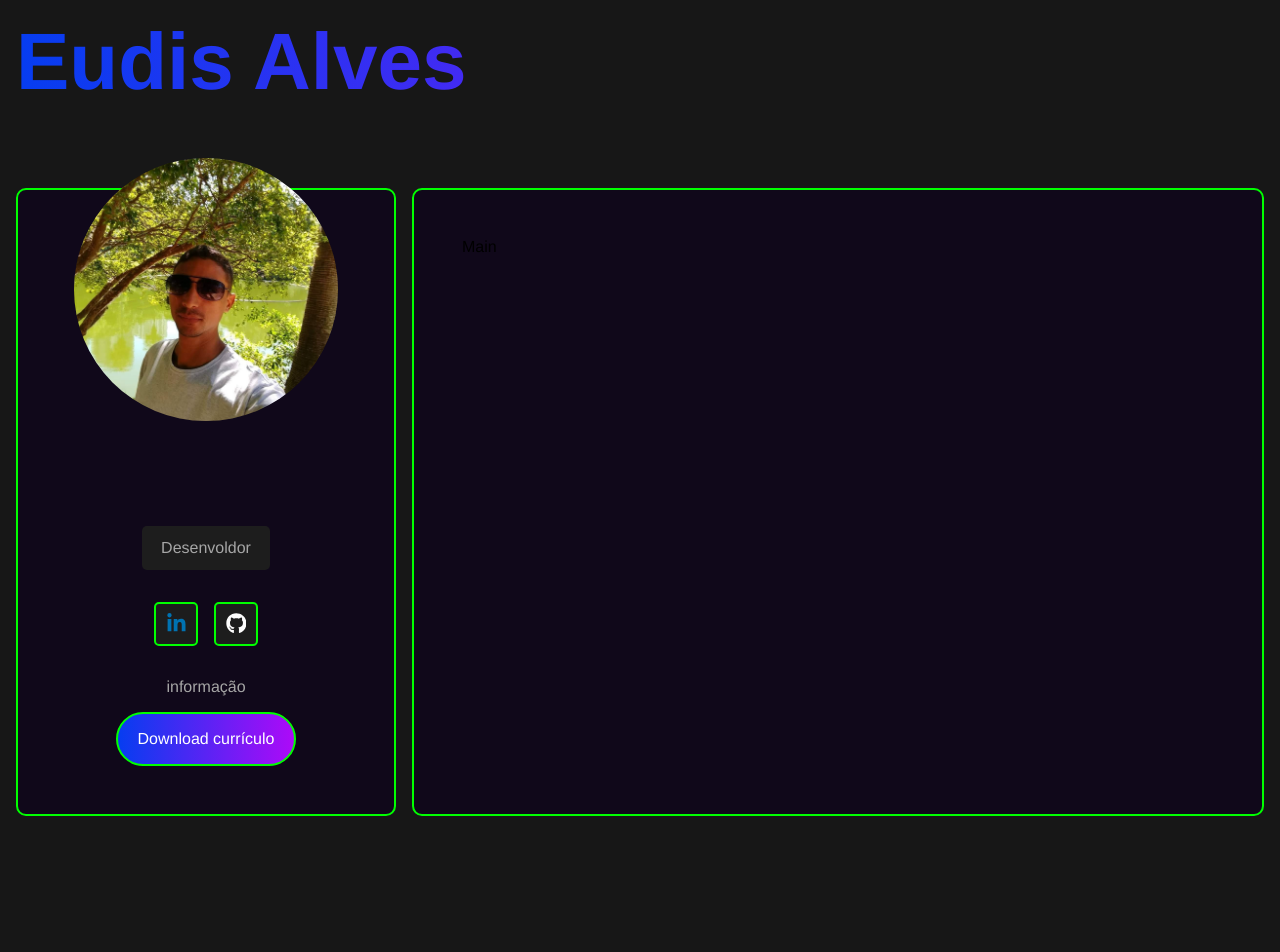
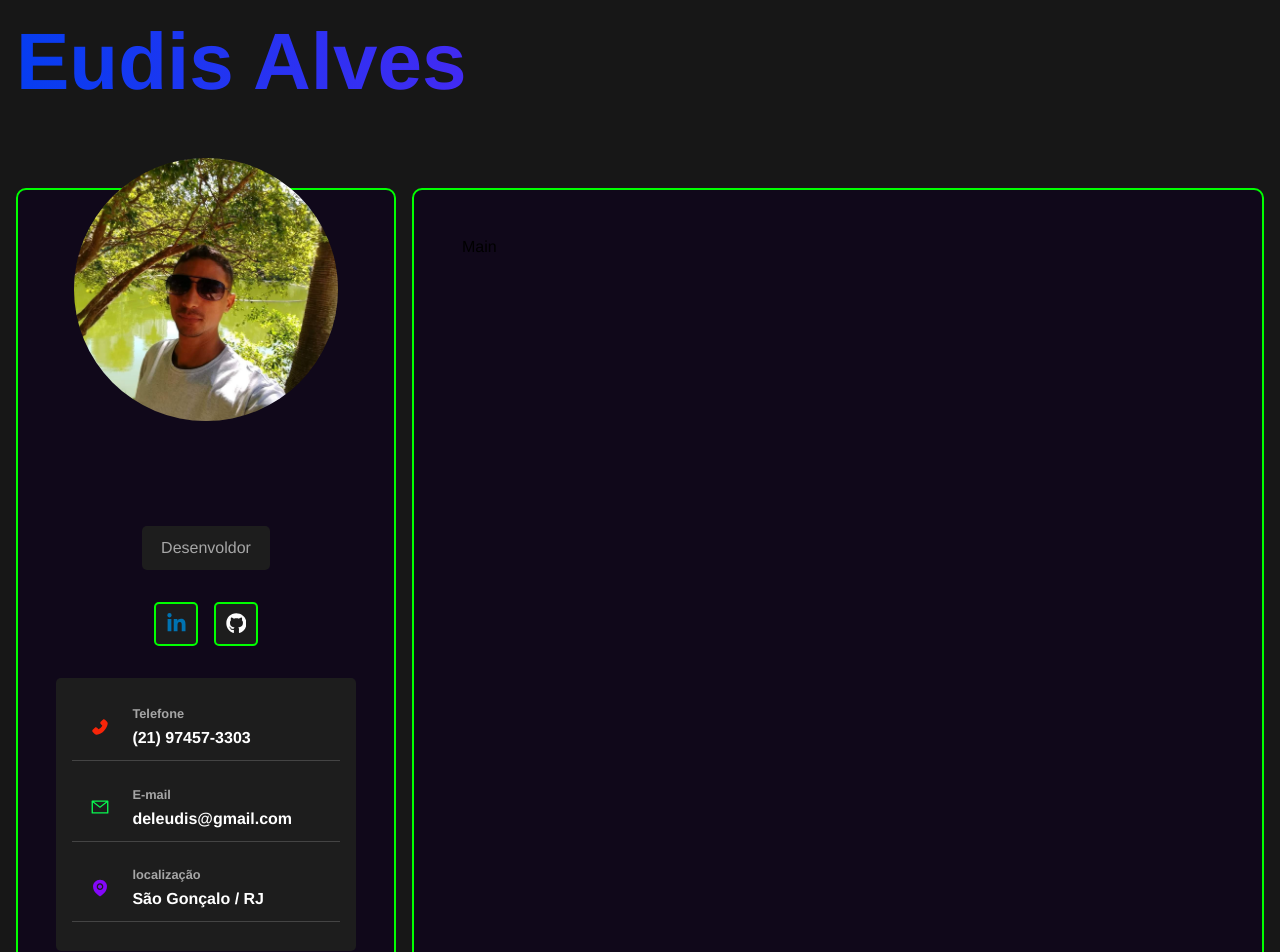
Before and after one commit to EudisAlves/site-curriculo, a React (Vite) app: page / in a window 1280 px wide. Shown: the top 952 px of the page. Before the commit the page ends 832 px from the top, so only its background shows below. Built offline with nearby package versions, Linux system fonts and the light colour scheme.

Commit message:
estilizzando contatos

```diff
--- a/src/components/InformaçãoContainer.tsx
+++ b/src/components/InformaçãoContainer.tsx
@@ -1,17 +1,9 @@
 import { AiFillPhone, AiOutlineMail, AiFillEnvironment } from 'react-icons/ai'
-import "../styles/components/infor.sass"
+import '../styles/components/infor.sass'
 
 
 export default function informaçãoContainer() {
     return <section id="infor">
-        <div id='info-card'>
-            <AiFillPhone id='phone-icon' />
-            <div>
-                <h3>Telefone</h3>
-                <p>(21) 97457-3303</p>
-            </div>
-        </div>
-
         <div id='info-card'>
             <AiFillPhone id='phone-icon' />
             <div>
--- a/src/components/Sidebar.tsx
+++ b/src/components/Sidebar.tsx
@@ -1,4 +1,5 @@
 import Avatar from '../img/IMG_20210305_184903_706.jpg'
+import InformaçãoContainer from './InformaçãoContainer'
 import SocialNetworks from './SocialNetworks';
 import '../styles/components/sidebar.sass'
 
@@ -9,7 +10,7 @@
             <img src={Avatar} alt="foto de Eudis Alves"/>
             <p className="title">Desenvoldor</p>
             <SocialNetworks />
-            <p>informação</p>
+            <InformaçãoContainer />
             <a href="/" className="btn">
                 Download currículo
             </a>
--- a/src/styles/components/infor.sass
+++ b/src/styles/components/infor.sass
@@ -0,0 +1,45 @@
+@use './variables'
+@use './mixins'
+
+
+#infor
+    @include mixins.center
+    flex-direction: column
+    background-color: variables.$bg-color-secondary
+    padding: 1rem
+    margin-bottom: 2rem
+    text-align: left
+    width: 80%
+    border-radius: variables.$card-border-redius
+
+    #info-card
+        @include mixins.center
+        justify-content: left
+        gap: 1rem
+        padding: .8rem
+        margin-bottom: .8rem
+        border-bottom: 1px solid #444
+        width: 100%
+
+        h3
+            color: variables.$text-color-secondary
+            font-size: .8rem
+            margin-bottom: .5rem
+
+        p
+            color: variables.$text-color
+            font-weight: bold
+
+        svg
+            width: 2rem
+            height: 2rem
+            padding: .4rem
+
+        #phone-icon
+            color: #f72509
+
+        #email-icon
+            color: #08f850
+
+        #pin-icon
+            color: #8407fa
```
